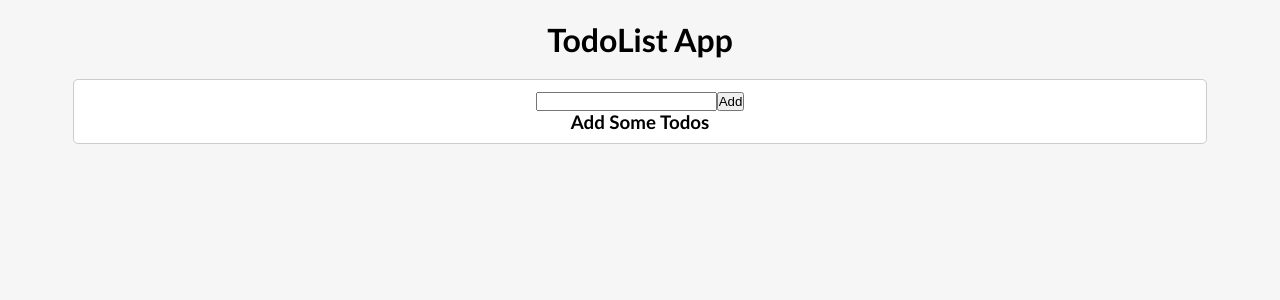
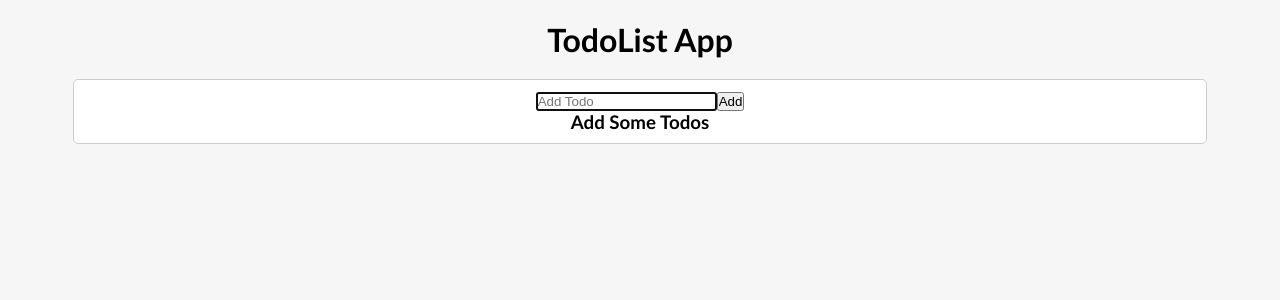
Before and after one commit to Am1rreza/TodoList-React-App, a React (Create React App) app: page / in a window 1280 px wide. Shown: the top 300 px of the page. Built offline with nearby package versions, Linux system fonts and the light colour scheme.

Commit message:
editTodo added

```diff
--- a/src/components/TodoApp/TodoApp.jsx
+++ b/src/components/TodoApp/TodoApp.jsx
@@ -28,8 +28,16 @@ const TodoApp = () => {
     setTodos(allTodos);
   };
 
-  const editTodo = (id) => {
-    console.log(id);
+  const editTodo = (id, newInputValue) => {
+    const allTodos = [...todos];
+
+    const index = todos.findIndex((todo) => todo.id === id);
+    const selectedTodo = { ...todos[index] };
+
+    selectedTodo.text = newInputValue;
+    allTodos[index] = selectedTodo;
+
+    setTodos(allTodos);
   };
 
   const deleteTodo = (id) => {
--- a/src/components/TodoForm/TodoForm.jsx
+++ b/src/components/TodoForm/TodoForm.jsx
@@ -1,7 +1,14 @@
+import { useEffect } from "react";
+import { useRef } from "react";
 import { useState } from "react";
 
 const TodoForm = (props) => {
   const [inputValue, setInputValue] = useState("");
+  const inputRef = useRef(null);
+
+  useEffect(() => {
+    inputRef.current.focus();
+  }, []);
 
   // Handlers
   const changeHandler = (e) => {
@@ -23,8 +30,29 @@ const TodoForm = (props) => {
 
   return (
     <form onSubmit={submitHandler}>
-      <input type="text" value={inputValue} onChange={changeHandler} />
-      <button type="submit">Add</button>
+      {props.edit ? (
+        <>
+          <input
+            type="text"
+            value={inputValue}
+            onChange={changeHandler}
+            placeholder="Edit Todo"
+            ref={inputRef}
+          />
+          <button type="submit">Update</button>
+        </>
+      ) : (
+        <>
+          <input
+            type="text"
+            value={inputValue}
+            onChange={changeHandler}
+            placeholder="Add Todo"
+            ref={inputRef}
+          />
+          <button type="submit">Add</button>
+        </>
+      )}
     </form>
   );
 };
--- a/src/components/TodoList/TodoList.jsx
+++ b/src/components/TodoList/TodoList.jsx
@@ -1,7 +1,12 @@
+import { useState } from "react";
 import Todo from "../Todo/Todo";
+import TodoForm from "../TodoForm/TodoForm";
 import styles from "./todoList.module.css";
 
 const TodoList = ({ todos, onComplete, onEdit, onDelete }) => {
+  const [edit, setEdit] = useState({ id: null, text: "", isCompleted: false });
+  // conditional rendering
+  const renderTodos = () => {
     if (todos.length === 0) return <h3>Add Some Todos</h3>;
 
     return (
@@ -12,7 +17,7 @@ const TodoList = ({ todos, onComplete, onEdit, onDelete }) => {
               key={todo.id}
               todo={todo}
               onComplete={() => onComplete(todo.id)}
-            onEdit={() => onEdit(todo.id)}
+              onEdit={() => setEdit(todo)}
               onDelete={() => onDelete(todo.id)}
             />
           );
@@ -20,5 +25,17 @@ const TodoList = ({ todos, onComplete, onEdit, onDelete }) => {
       </section>
     );
   };
+  // handlers
+  const editTodo = (newInputValue) => {
+    onEdit(edit.id, newInputValue);
+    setEdit({ id: null, text: "" });
+  };
+
+  return (
+    <>
+      {edit.id ? <TodoForm submitTodo={editTodo} edit={edit} /> : renderTodos()}
+    </>
+  );
+};
 
 export default TodoList;
```
Lines whose indentation alone changed are shown as unchanged.
